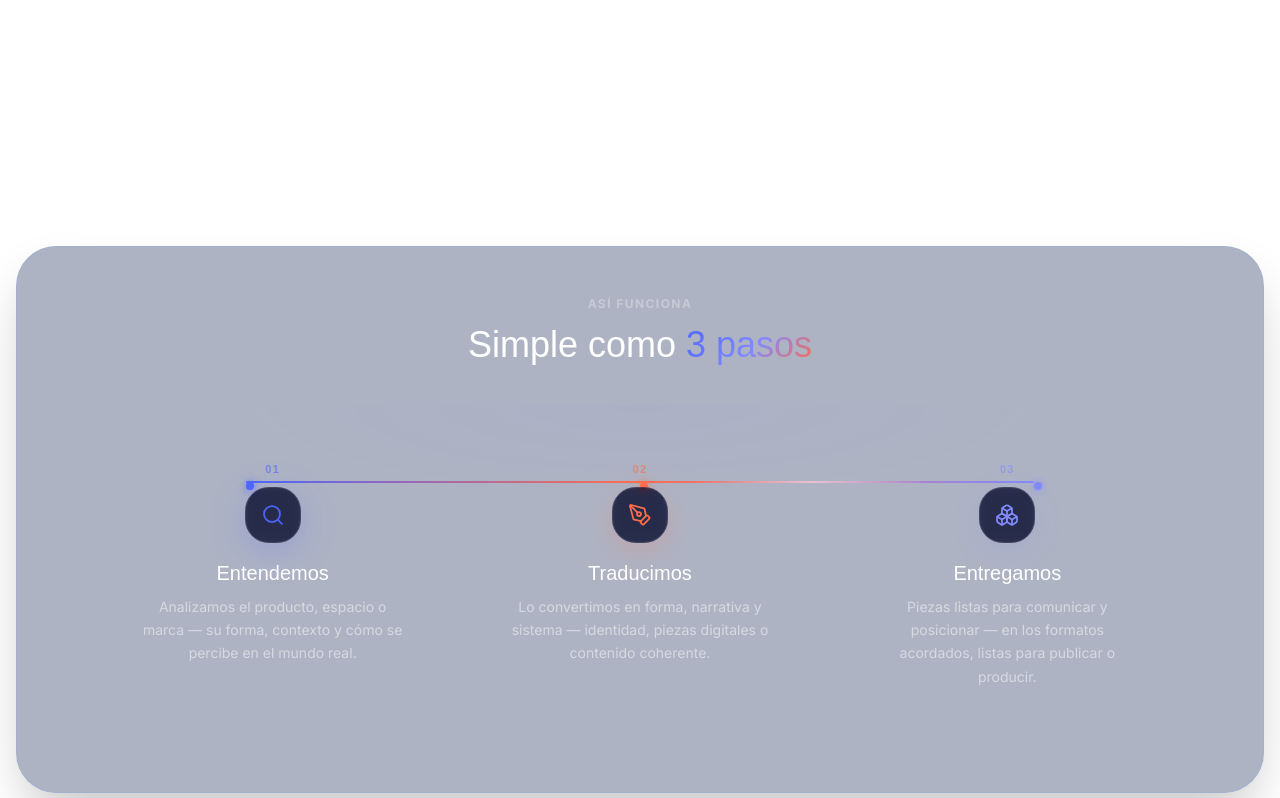
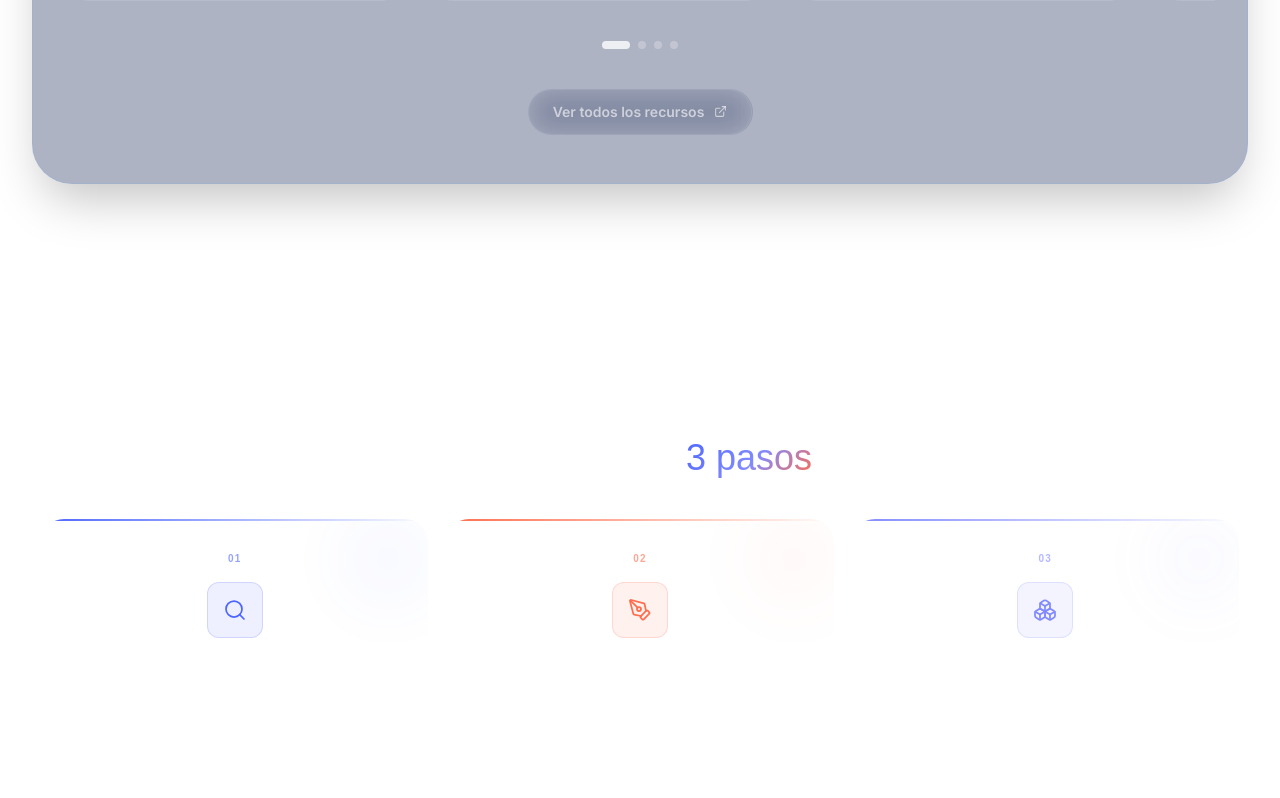
Before and after one commit to Camilosan2211/Concentricolab_26, a React (Vite) app: page / in a window 1280 px wide. Shown: the part 4402-5200 px from the top of the page. Built offline with nearby package versions, Linux system fonts and the light colour scheme; a small style sheet from the web is missing.

Commit message:
ajustes de fondo de tarjeta
ajustes de fondo de tarjeta

```diff
--- a/src/sections/Footer.jsx
+++ b/src/sections/Footer.jsx
@@ -23,14 +23,13 @@ export default function Footer({ lang }) {
   const year = new Date().getFullYear()
 
   return (
-    <footer className="relative z-10 px-4 pb-8 pt-20 mb-8 overflow-hidden bg-transparent">
+    <footer className="relative z-10 px-4 pb-8 pt-20 mb-8 overflow-hidden">
       <div
         className="absolute top-0 left-1/2 -translate-x-1/2 w-[600px] h-px pointer-events-none"
         style={{ background: 'linear-gradient(to right,transparent,rgba(77,102,255,.22),transparent)' }}
       />
 
-      <div className="section-premium">
-        <div className="max-w-[1200px] mx-auto">
+      <div className="max-w-[1200px] mx-auto">
 
         {/* CTA grande */}
         <motion.div
@@ -110,7 +109,6 @@ export default function Footer({ lang }) {
           </p>
         </div>
       </div>
-    </div>
     </footer>
   )
 }
--- a/src/sections/Proceso.jsx
+++ b/src/sections/Proceso.jsx
@@ -29,8 +29,7 @@ export default function Proceso({ lang }) {
   const inView = useInView(ref, { once: true, margin: '-80px' })
 
   return (
-    <section id="proceso" className="relative z-10 py-16 px-4">
-      <div className="section-premium">
+    <section id="proceso" className="relative z-10 py-16 md:py-20 px-4">
       <div className="max-w-[1200px] mx-auto flex flex-col gap-10">
 
         {/* Header */}
@@ -51,130 +50,73 @@ export default function Proceso({ lang }) {
           </motion.h2>
         </div>
 
-        {/* Panel */}
-        <motion.div
-          ref={ref}
-          className="relative rounded-card px-6 py-12 md:px-14 md:py-14 overflow-hidden"
-          initial={{ opacity: 0, y: 32 }} whileInView={{ opacity: 1, y: 0 }}
-          viewport={{ once: true, margin: '-40px' }}
-          transition={{ duration: 0.85, ease: [0.16, 1, 0.3, 1] }}
-        >
-          {/* Glow interior sutil */}
-          <div
-            className="absolute inset-0 pointer-events-none opacity-50"
-            style={{ background: 'radial-gradient(ellipse 50% 40% at 50% 0%, rgba(77,102,255,.06) 0%, transparent 70%)' }}
-          />
-
-          {/* Conector animado (desktop) */}
-          <div
-            className="hidden md:block absolute pointer-events-none"
-            style={{
-              top: 'calc(48px + 28px)',
-              left:  'calc(33.33% / 2)',
-              right: 'calc(33.33% / 2)',
-              height: '2px',
-              zIndex: 0,
-            }}
-            aria-hidden
-          >
-            {/* Línea base */}
-            <motion.div
-              className="absolute inset-0 rounded-full origin-left"
-              style={{ background: 'linear-gradient(90deg, #4D66FF, #FF6D4D, #828AFF)' }}
-              initial={{ scaleX: 0 }}
-              animate={inView ? { scaleX: 1 } : { scaleX: 0 }}
-              transition={{ duration: 1.4, ease: [0.16, 1, 0.3, 1], delay: 0.3 }}
-            />
-            {/* Shimmer */}
-            <motion.div
-              className="absolute inset-0 rounded-full overflow-hidden"
-              initial={{ opacity: 0 }}
-              animate={inView ? { opacity: 1 } : {}}
-              transition={{ delay: 1.8, duration: 0.3 }}
-            >
-              <motion.div
-                className="absolute top-0 h-full w-[30%] rounded-full"
-                style={{ background: 'linear-gradient(90deg, transparent, rgba(255,255,255,.55), transparent)' }}
-                animate={inView ? { x: ['-100%', '400%'] } : {}}
-                transition={{ duration: 2.6, repeat: Infinity, ease: 'linear', repeatDelay: 1.0, delay: 1.8 }}
-              />
-            </motion.div>
-
-            {/* Puntos en los nodos */}
-            {[0, 50, 100].map((pct, i) => (
-              <motion.div
-                key={i}
-                className="absolute top-1/2 -translate-y-1/2 w-2 h-2 rounded-full"
-                style={{
-                  left: `${pct}%`,
-                  transform: 'translate(-50%, -50%)',
-                  background: [steps[0].color, steps[1].color, steps[2].color][i],
-                  boxShadow: `0 0 8px ${[steps[0].color, steps[1].color, steps[2].color][i]}`,
-                }}
-                initial={{ scale: 0, opacity: 0 }}
-                animate={inView ? { scale: 1, opacity: 1 } : {}}
-                transition={{ delay: 0.4 + i * 0.35, type: 'spring', stiffness: 200 }}
-              />
-            ))}
-          </div>
-
-          {/* Steps grid */}
-          <div className="relative z-10 grid grid-cols-1 md:grid-cols-3 gap-10 md:gap-8">
+        {/* Steps as individual cards */}
+        <div ref={ref} className="grid grid-cols-1 md:grid-cols-3 gap-4">
           {steps.map((step, i) => {
             const Icon = step.Icon
             const c    = lang === 'es' ? step.es : step.en
             return (
               <motion.div
                 key={step.es.title}
-                  className="flex flex-col items-center text-center gap-4"
-                  initial={{ opacity: 0, y: 24 }} whileInView={{ opacity: 1, y: 0 }}
+                className="relative rounded-card overflow-hidden group border dark:border-white/[0.07] border-black/[0.07] dark:bg-white/[0.03] bg-white/60 backdrop-blur-sm"
+                initial={{ opacity: 0, y: 28 }}
+                whileInView={{ opacity: 1, y: 0 }}
                 viewport={{ once: true }}
-                  transition={{ delay: 0.15 + i * 0.14, duration: 0.7, ease: [0.16, 1, 0.3, 1] }}
+                transition={{ delay: 0.15 + i * 0.1, duration: 0.75, ease: [0.16, 1, 0.3, 1] }}
+                whileHover={{ y: -5, transition: { duration: 0.22, ease: 'easeOut' } }}
               >
+                {/* Línea accent superior */}
+                <div
+                  className="absolute top-0 left-0 right-0 h-[2px]"
+                  style={{ background: `linear-gradient(to right, ${step.color}, transparent)` }}
+                />
+
+                {/* Glow de fondo */}
+                <div
+                  className="absolute -top-10 -right-10 w-40 h-40 rounded-full pointer-events-none opacity-20 group-hover:opacity-50 group-hover:scale-125 transition-all duration-500"
+                  style={{
+                    background: `radial-gradient(circle, ${step.color}40 0%, transparent 70%)`,
+                    filter: 'blur(24px)',
+                  }}
+                  aria-hidden="true"
+                />
+
+                {/* Contenido centrado */}
+                <div className="relative z-10 p-6 md:p-8 flex flex-col items-center text-center gap-4">
                   {/* Número de paso */}
                   <span
-                    className="font-cal text-[11px] font-bold tracking-[.12em] uppercase mb-[-6px]"
+                    className="font-cal text-[10px] font-bold tracking-[.12em] uppercase"
                     style={{ color: step.color, opacity: .6 }}
                   >
                     0{i + 1}
                   </span>
 
                   {/* Icono */}
-                  <motion.div
-                    className="w-14 h-14 rounded-card flex items-center justify-center border dark:border-white/10 border-black/8 dark:bg-b-deep/70 bg-white/80 backdrop-blur-sm"
-                    style={{ boxShadow: `0 8px 28px ${step.color}28` }}
-                    whileHover={{ scale: 1.08, transition: { duration: .2, ease: 'easeOut' } }}
-                    animate={inView ? {
-                      boxShadow: [
-                        `0 8px 28px ${step.color}28`,
-                        `0 8px 40px ${step.color}55`,
-                        `0 8px 28px ${step.color}28`,
-                      ]
-                    } : {}}
-                    transition={{ delay: 1.2 + i * .25, duration: 2.5, repeat: Infinity, ease: 'easeInOut' }}
+                  <div
+                    className="w-14 h-14 rounded-xl flex items-center justify-center"
+                    style={{
+                      background: `${step.color}18`,
+                      border: `1px solid ${step.color}30`,
+                    }}
                   >
                     <Icon size={24} style={{ color: step.color }} strokeWidth={1.75} />
-                  </motion.div>
+                  </div>
 
                   {/* Texto */}
                   <div className="flex flex-col gap-2 max-w-[260px]">
                     <h3 className="font-cal text-xl dark:text-white text-b-dark">{c.title}</h3>
                     <p className="dark:text-white/50 text-black/50 text-sm leading-[1.65]">{c.desc}</p>
                   </div>
+                </div>
 
-                  {/* Conector vertical mobile */}
-                  {i < steps.length - 1 && (
+                {/* Línea inferior animada */}
                 <div
-                      className="md:hidden w-px h-8 rounded-full mt-1"
-                      style={{ background: `linear-gradient(180deg, ${step.color}55, ${steps[i + 1].color}55)` }}
-                      aria-hidden
+                  className="absolute bottom-0 left-0 h-[2px] w-0 group-hover:w-full transition-all duration-500 ease-out"
+                  style={{ background: `linear-gradient(to right, ${step.color}, transparent)` }}
                 />
-                  )}
               </motion.div>
             )
           })}
-          </div>
-        </motion.div>
         </div>
       </div>
     </section>
--- a/src/sections/Productos.jsx
+++ b/src/sections/Productos.jsx
@@ -1,15 +1,3 @@
-/**
- * Productos.jsx — "Recursos del lab" carousel
- *
- * Arquitectura:
- * - Contenedor overflow:hidden (wrapper visible)
- * - motion.div interior con drag="x" + dragConstraints
- * - onDragEnd → snap al índice más cercano
- * - Sin scrollbar nativo (no hay overflow scroll)
- * - Flechas en el encabezado, fuera del área de tarjetas
- * - 4ª tarjeta asoma ~20% al fondo (gap right en el wrapper)
- * - Dots clicables sincronizados con el índice activo
- */
 import { motion, useMotionValue, animate } from 'motion/react'
 import { ExternalLink, ShoppingBag, Zap, Layers, Play, ChevronLeft, ChevronRight } from 'lucide-react'
 import { useRef, useState, useCallback, useEffect } from 'react'
@@ -221,6 +209,7 @@ export default function Productos({ lang }) {
 
   return (
     <section id="productos recursos" className="relative z-10 py-24 px-4 md:px-8">
+      <div className="section-premium">
         <div className="max-w-[1200px] mx-auto flex flex-col gap-10">
 
           {/* Encabezado con flechas a la derecha */}
@@ -314,6 +303,7 @@ export default function Productos({ lang }) {
           </motion.div>
 
         </div>
+      </div>
     </section>
   )
 }
--- a/src/sections/Stack.jsx
+++ b/src/sections/Stack.jsx
@@ -17,13 +17,12 @@ const tools = [
   { name: 'Canva',        src: 'https://cdn.jsdelivr.net/npm/simple-icons@v11/icons/canva.svg', bg: '#00C4CC', pad: 6 },
   { name: 'Framer',       src: 'https://cdn.jsdelivr.net/npm/simple-icons@v11/icons/framer.svg', bg: '#0055FF', pad: 6 },
   { name: 'ElevenLabs',   src: 'https://cdn.jsdelivr.net/npm/simple-icons@v11/icons/elevenlabs.svg', bg: '#000000', pad: 6 },
-  // { name: 'Vercel', ... },  // herramienta interna dev — no mostrar al visitante
-  // { name: 'GitHub', ... },  // herramienta interna dev — no mostrar al visitante
 ]
 
 export default function Stack({ lang }) {
   return (
     <section id="stack" className="relative z-10 py-24 px-6">
+      <div className="section-premium">
         <div className="max-w-[1200px] mx-auto flex flex-col gap-12">
           <motion.div
             className="text-center flex flex-col gap-3"
@@ -84,6 +83,7 @@ export default function Stack({ lang }) {
             ))}
           </motion.div>
         </div>
+      </div>
     </section>
   )
 }
```
Lines whose indentation alone changed are shown as unchanged.
